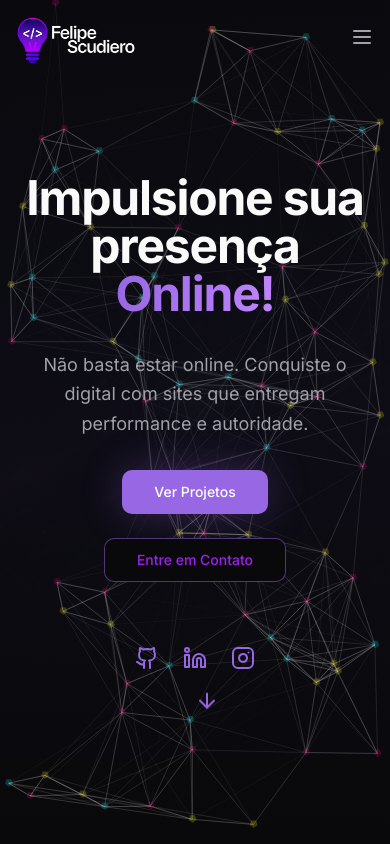
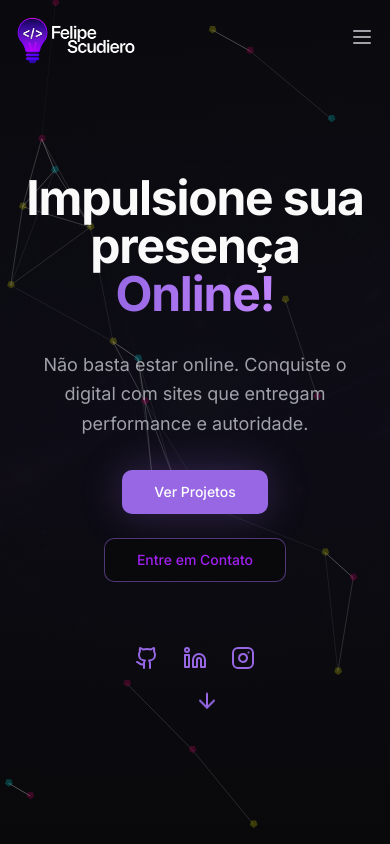
Before and after one commit to Fehscudiero/devscud, a React (Vite) app: page / in a window 390 px wide. Shown: the top 844 px of the page. Built offline with nearby package versions, Linux system fonts and the light colour scheme; the HTML template or start-up script is replaced by a standard one.

Commit message:
tentando arrumar o desempenho na parte mobile, diminuindo as particulas no hero

```diff
--- a/package.json
+++ b/package.json
@@ -48,6 +48,7 @@
     "embla-carousel-react": "^8.6.0",
     "input-otp": "^1.4.2",
     "lucide-react": "^0.462.0",
+    "next-themes": "^0.4.6",
     "react": "^18.3.1",
     "react-day-picker": "^8.10.1",
     "react-dom": "^18.3.1",
--- a/src/components/Hero.tsx
+++ b/src/components/Hero.tsx
@@ -24,6 +24,10 @@ const Hero = () => {
     await loadSlim(engine);
   }, []);
 
+  // Detecta se é mobile e ajusta quantidade de partículas
+  const isMobile = typeof window !== "undefined" && window.innerWidth < 768;
+  const particleCount = isMobile ? 25 : 80;
+
   return (
     <section
       id="home"
@@ -37,7 +41,7 @@ const Hero = () => {
           options={{
             fullScreen: { enable: false },
             particles: {
-              number: { value: 80 },
+              number: { value: particleCount },
               color: { value: ["#ff007f", "#00ffff", "#ffff00"] },
               shape: { type: "polygon" },
               opacity: { value: 0.2 },
```
Also changed, not shown: 1 other file (tests, documents, lock files or other folders).
